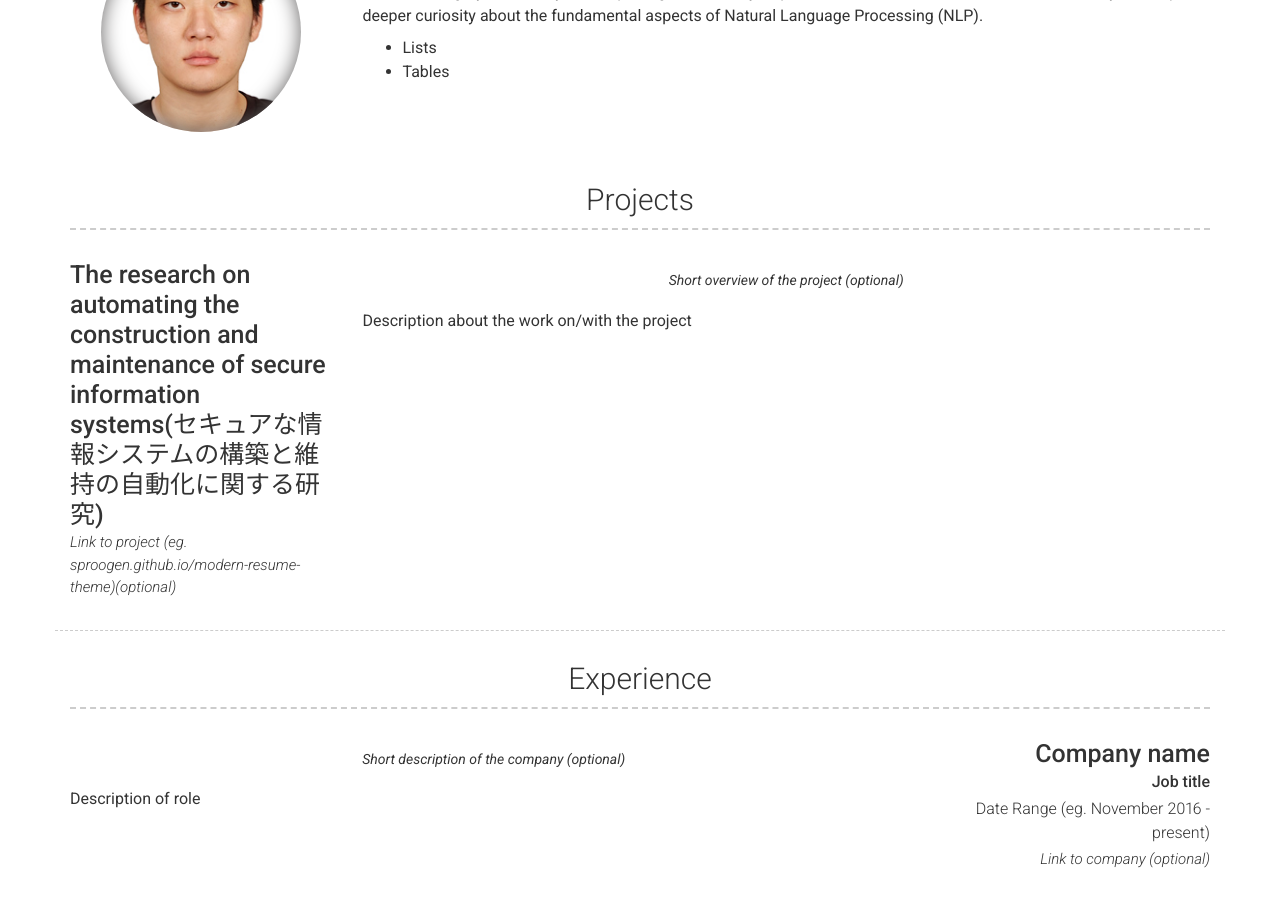
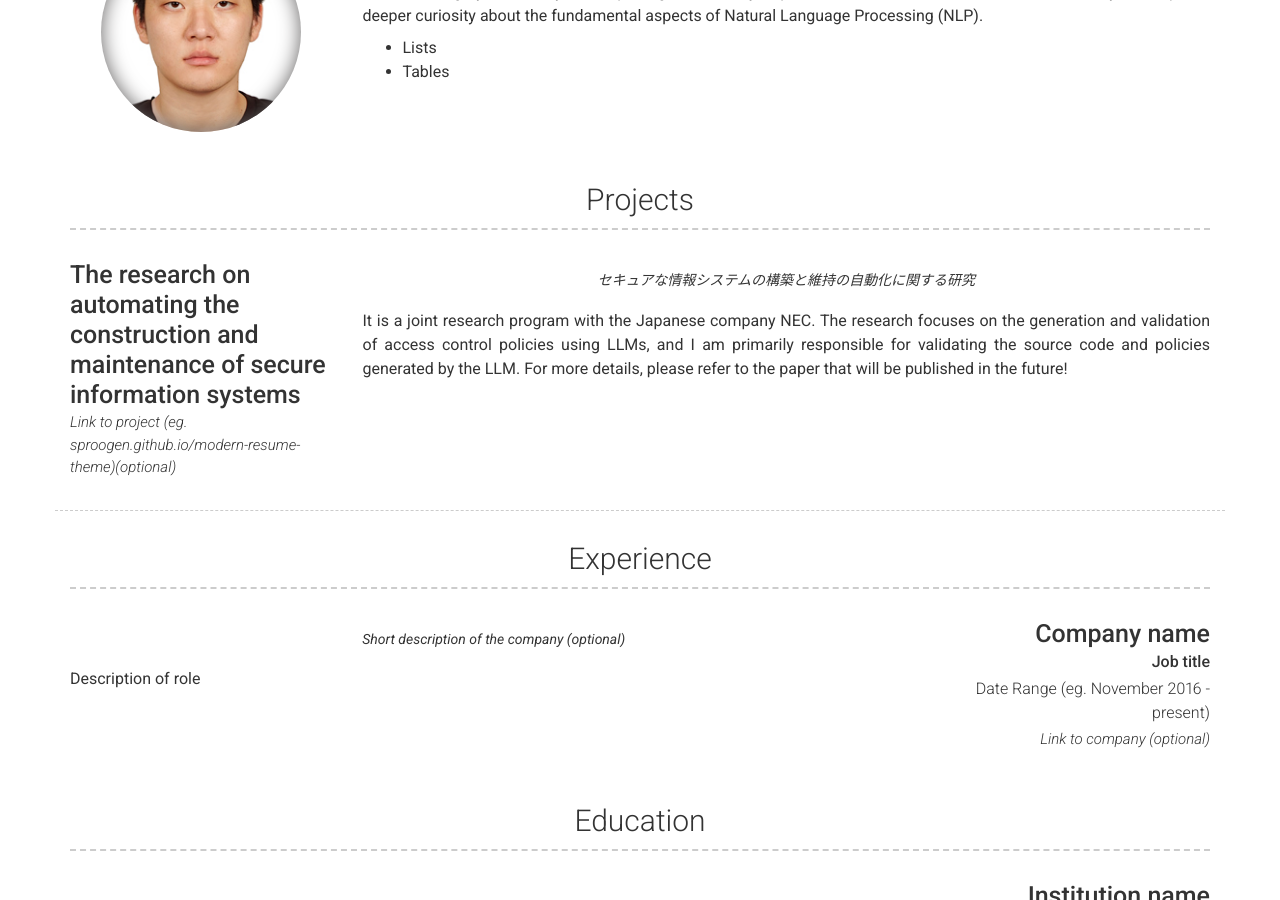
Before and after one commit to strike137/strike137.github.io, a Jekyll site: the page built from index.md, in a window 1280 px wide and 900 px high, scrolled down 397 px. Built offline with Jekyll 4.4.1, drawn with Linux system fonts in a browser that asks for light colours; nearby versions of some CDN libraries.

Commit message:
Update _config.yml

```diff
--- a/_config.yml
+++ b/_config.yml
@@ -46,12 +46,12 @@ content:
       - layout: left
         border: weak  # Value of `weak` will display a weak border below this item. # Any
                       # other value (or no value) means no border will be displayed
-        title: The research on automating the construction and maintenance of secure information systems(セキュアな情報システムの構築と維持の自動化に関する研究)
+        title: The research on automating the construction and maintenance of secure information systems
         link: Link to project (eg. sproogen.github.io/modern-resume-theme)(optional)
         quote: >
-          Short overview of the project (optional)
+          セキュアな情報システムの構築と維持の自動化に関する研究
         description: | # this will include new lines to allow paragraphs
-          Description about the work on/with the project
+          It is a joint research program with the Japanese company NEC. The research focuses on the generation and validation of access control policies using LLMs, and I am primarily responsible for validating the source code and policies generated by the LLM. For more details, please refer to the paper that will be published in the future!
   - title: Experience
     layout: list
     content:
```
